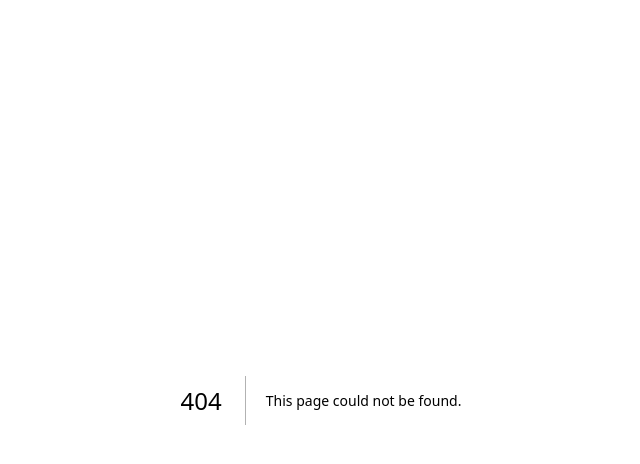
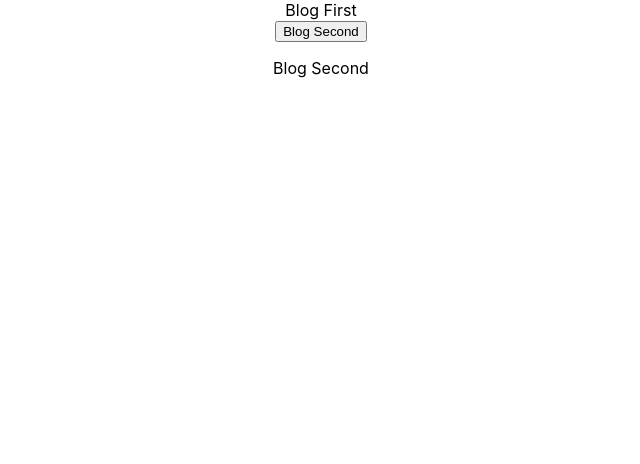
Before and after one commit to thubuiFE/DemoNextjs, a Next.js app: page /blog/first in a window 1280 px wide. Before the commit this address had no page. Shown: the top 464 px of the page, without its empty margins (319-959 px from the left). Built offline with nearby package versions, Linux system fonts and the light colour scheme.

Commit message:
setup nextjs with typescript

```diff
--- /dev/null
+++ b/pages/blog/first/index.tsx
@@ -0,0 +1,16 @@
+import BlogSecond from "../second";
+
+const BlogFirst = () => {
+    const handleClick = () => {
+        alert("Blog 2");
+    }
+
+    return (
+        <div style={{textAlign: "center"}}>
+            <div>Blog First</div>
+            <BlogSecond text="Blog Second" handleClick={handleClick} />
+        </div>
+    )
+};
+
+export default BlogFirst
--- /dev/null
+++ b/pages/blog/second/index.tsx
@@ -0,0 +1,17 @@
+
+import React from "react";
+
+interface Props {
+    text: string,
+    handleClick: () => void;
+}
+
+const BlogSecond = ({ handleClick, text }: Props) => (
+    <div style={{textAlign: "center"}}>
+        <button type="button" onClick={handleClick}>{text}</button>
+        <p>{text}</p>
+    </div>
+
+);
+
+export default BlogSecond;
```
